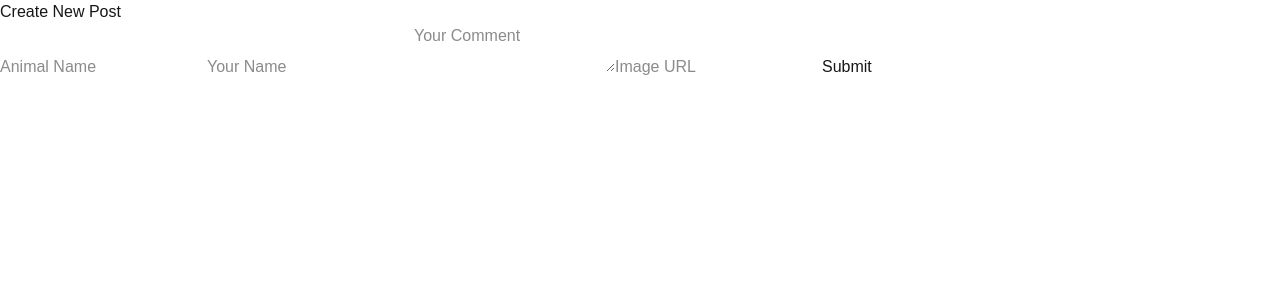
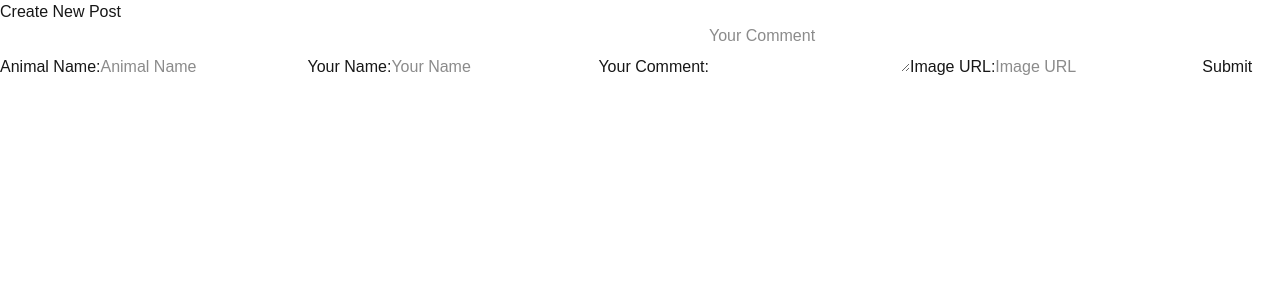
Before and after one commit to amandasteeples304-sketch/bloggignment8, a Next.js app: page /newPost in a window 1280 px wide. Shown: the top 300 px of the page. Built offline with nearby package versions, Linux system fonts and the light colour scheme.

Commit message:
Adding htmlFor for accessibility

```diff
--- a/src/app/newPost/page.js
+++ b/src/app/newPost/page.js
@@ -17,10 +17,19 @@ export default async function NewPostPage() {
     <>
       <h2>Create New Post</h2>
       <form action={handleSubmit}>
-        <input name="animal" placeholder="Animal Name" required />
-        <input name="name" placeholder="Your Name" required />
-        <textarea name="comment" placeholder="Your Comment" required />
-        <input name="image" placeholder="Image URL" required />
+        <label htmlFor="animal">Animal Name:</label>
+        <input id="animal" name="animal" placeholder="Animal Name" required />
+        <label htmlFor="name">Your Name:</label>
+        <input id="name" name="name" placeholder="Your Name" required />
+        <label htmlFor="comment">Your Comment:</label>
+        <textarea
+          id="comment"
+          name="comment"
+          placeholder="Your Comment"
+          required
+        />
+        <label htmlFor="image">Image URL:</label>
+        <input id="image" name="image" placeholder="Image URL" required />
         <button type="submit">Submit</button>
       </form>
     </>
--- a/src/components/AddComment.jsx
+++ b/src/components/AddComment.jsx
@@ -20,8 +20,10 @@ export default async function AddComment({ id }) {
       <form action={handleComment}>
         <input type="hidden" name="animal_id" value={id} />
         <label htmlFor="content" required />
-        <input name="username" required />
-        <textarea name="comment" required />
+        <label htmlFor="username">Your Name:</label>
+        <input id="username" name="username" required />
+        <label htmlFor="comment">Your Comment:</label>
+        <textarea id="comment" name="comment" required />
         <button type="submit">Submit</button>
       </form>
     </>
```
Also changed, not shown: 1 other file (tests, documents, lock files or other folders).
